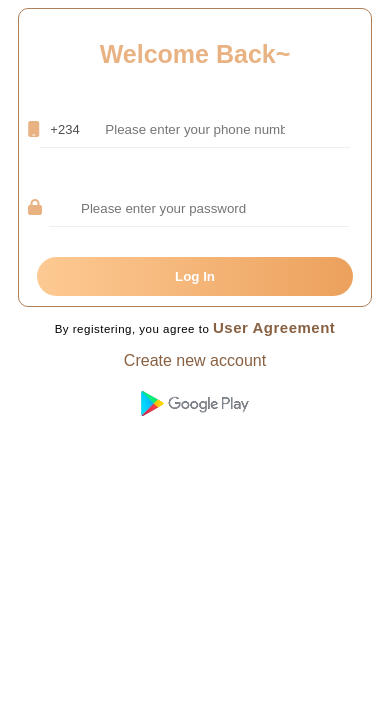
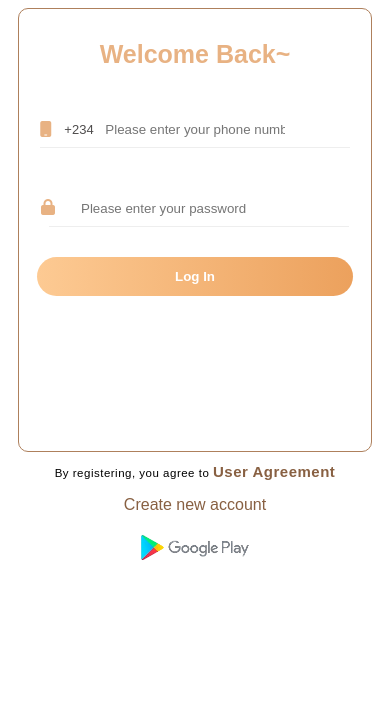
Before and after one commit to kaysydcalmlion/powmining, a plain HTML site: page index.html in a window 390 px wide. Shown: the part 122-844 px from the top of the page. Drawn offline with Linux system fonts and the light colour scheme.

Commit message:
my commit

```diff
--- a/style.css
+++ b/style.css
@@ -19,7 +19,7 @@ html, body{
 }
 .container{
     width: 380px;
-    height: 48vh;
+    /* height: 48vh; */
     margin: 0 auto;
     padding: 10px;
     border: 1px solid  #ae805c;
@@ -112,7 +112,7 @@ input[type="password"]:focus{
 @media  screen and (max-width: 400px){
     .container{
         width:auto;
-        height: auto;
+        height: 50vh;
     }
     .wrapper .image{
         width: 12%;
@@ -120,16 +120,36 @@ input[type="password"]:focus{
     }
     .logo{
         width: 300%;
-        margin: 0 auto 20px -380px;
+        margin: 0 auto 20px -360px;
     }
     .container input[type="button"]{
         width: 95%;
     }
-    .fa-mobile{
+    /* .fa-mobile{
         margin: 0 auto;
-    }
+    } */
     .container ~ img{
         width: 140px;
         padding: 1px;
     }
+    span{
+        position: relative;
+        left: -108px;
+        top: 31px;
+        font-size: 13px;
+        font-family: arial;
+        color: rgb(78, 76, 76);
+    }
+    .fa-mobile{
+        position: relative;
+        top: 32px;
+        left: -166px;
+        color: #e8b283;
+    }
+    .fa-lock{
+        position: relative;
+        top: 46px;
+        left: -147px;
+        color: #e8b283;
+    }
 }
```
